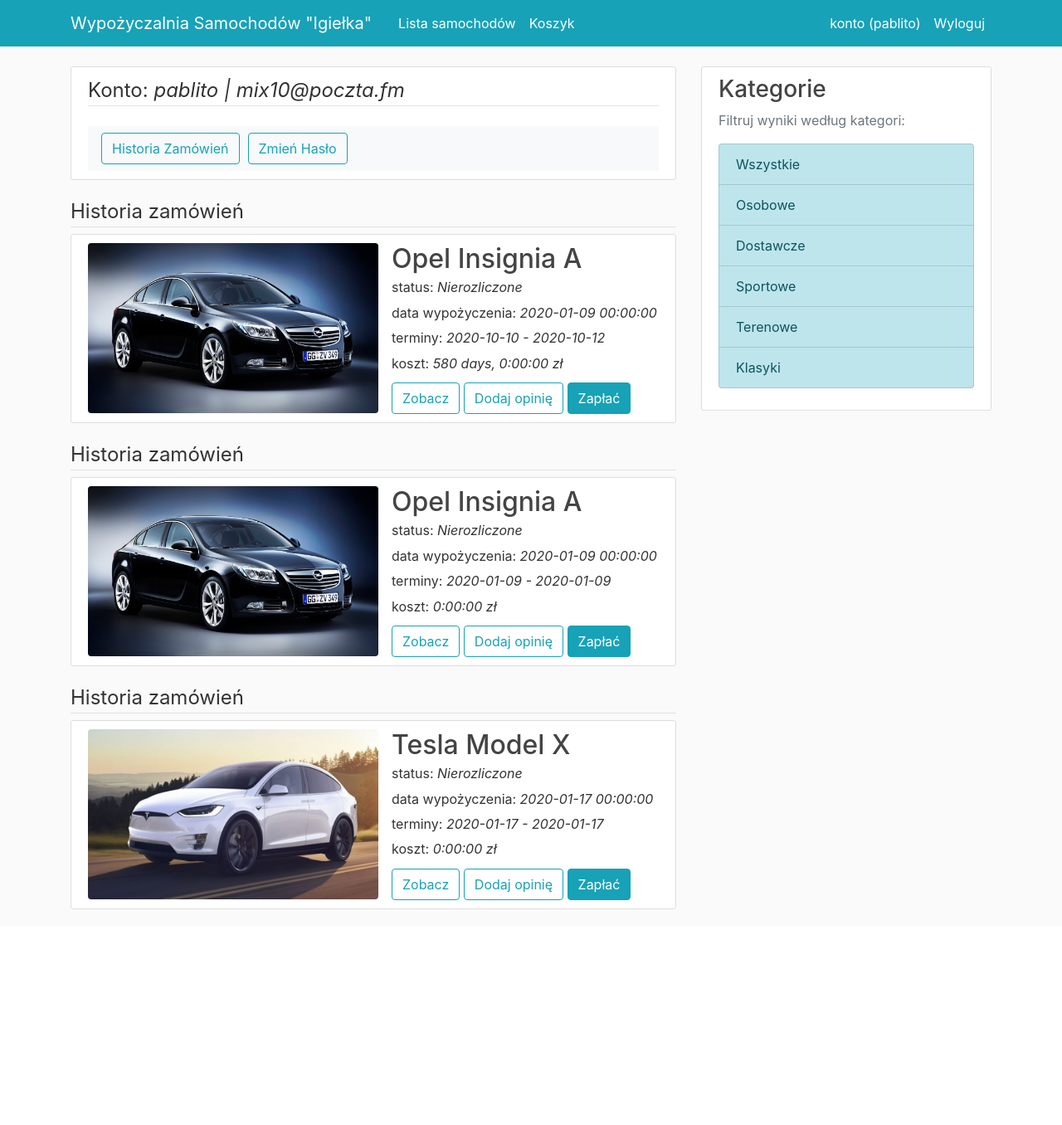
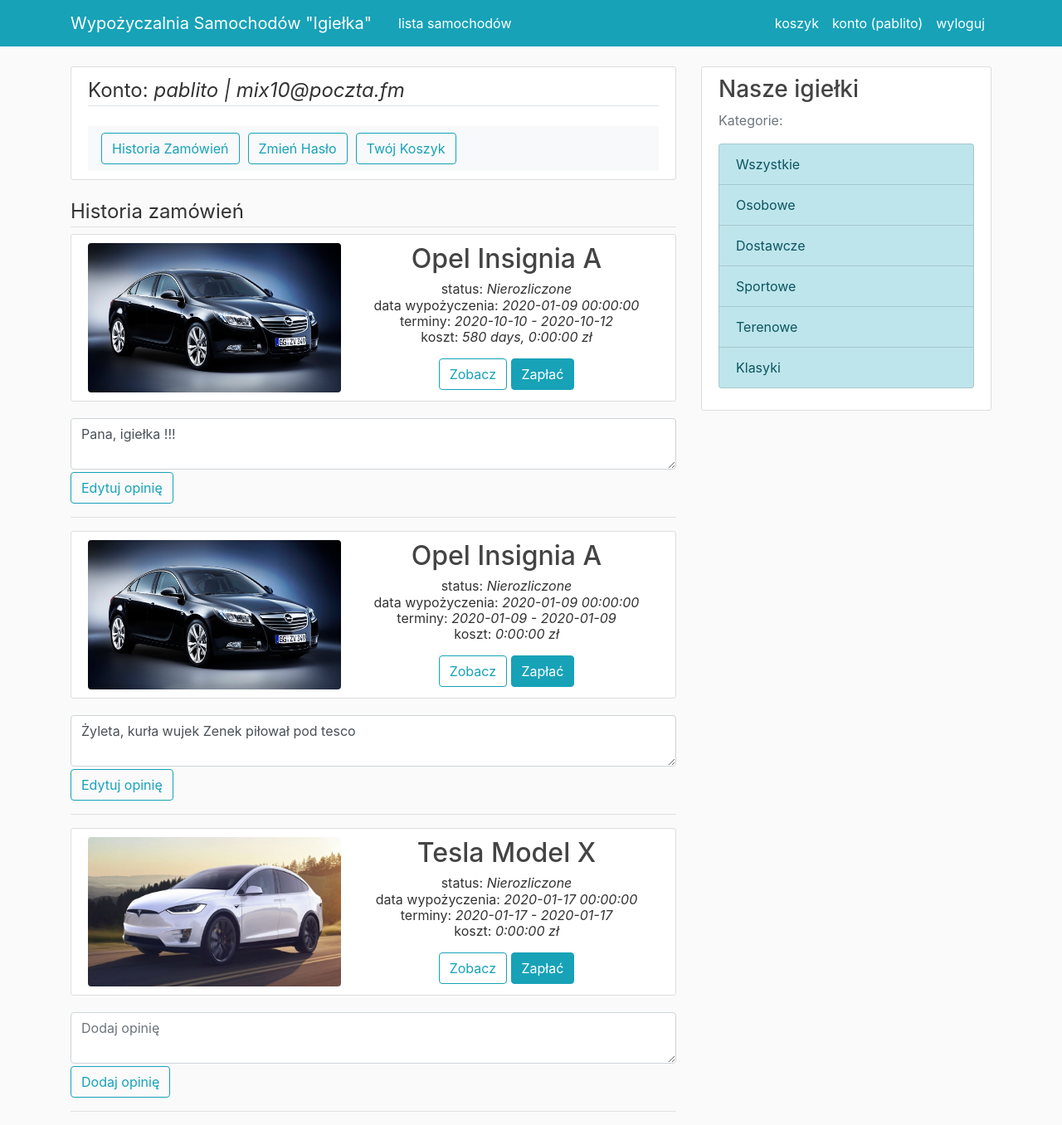
Before and after one commit to pablitocoder/rent_app, a Flask app: page /account/1 in a window 1280 px wide. Shown: the whole page at 83% size. Before the commit the page ends 1096 px from the top, so only its background shows below. Run offline with Flask 2, Linux system fonts and the light colour scheme; a user stored in the database is signed in; data comes from the database, SQL or seed files in the repository; both versions use the stored data as it was after the commit; some libraries are stand-ins or nearby versions.

Commit message:
Sorting, account, views done

```diff
--- a/rent_app/db_manage.py
+++ b/rent_app/db_manage.py
@@ -1,6 +1,6 @@
 from rent_app import db
-from rent_app.models import User, Car, Order
-
+from rent_app.models import User, Car, Order, Basket
+"""
 db.drop_all()
 db.create_all()
 
@@ -25,3 +25,4 @@ Car(category='klasyki', image_file='golf.jpg',brand='Volkswagen', model='Golf 1'
 for car in ls:
     db.session.add(car)
 db.session.commit()
+"""
--- a/rent_app/models.py
+++ b/rent_app/models.py
@@ -40,3 +40,8 @@ class Order(db.Model):
     opinion = db.Column(db.String(250))
     opinion_date = db.Column(db.DateTime)
     status=db.Column(db.String(30), default="Nierozliczone")
+
+class Basket(db.Model):
+    item_id=db.Column(db.Integer, primary_key=True)
+    user_id = db.Column(db.Integer, db.ForeignKey('user.id'), nullable=False)
+    car_id = db.Column(db.Integer, db.ForeignKey('car.id'), nullable=False)
--- a/rent_app/routes.py
+++ b/rent_app/routes.py
@@ -3,11 +3,15 @@ from rent_app import app, db, bcrypt
 from rent_app.forms import RegistrationForm, LoginForm, ChangePassword, RentForm
 from rent_app.models import Car, User, Order
 from flask_login import login_user, current_user, logout_user, login_required
+import datetime
 
 @app.route('/')
 def home():
-    cars = Car.query.all()
-    return render_template('home.html', cars = cars)
+    return redirect(url_for('filter',cat= 'wszystkie'))
+
+def print_date(dtime):
+    return dtime.strftime("%d-%m-%Y %H:%M:%S")
+
 
 @app.route('/about')
 def about():
@@ -44,34 +48,64 @@ def login():
 
 @app.route('/car_profile/<int:car_id>', methods=["POST", "GET"])
 def car_profile(car_id):
-    form = RentForm()
-    if form.validate_on_submit():
-        order = Order(car_id = car_id, user_id = current_user.id, start_date = form.start_date.data, end_date=form.end_date.data)
+    if request.method=="POST":
+        order = Order(car_id = car_id, user_id = current_user.id, start_date = request.args.get('start_date'), end_date=request.args.get('end_date'))
         db.session.add(order)
         db.session.commit()
-        return redirect(url_for('account'))
+        return redirect(url_for('account', option='history'))
     else:
         car = Car.query.filter_by(id=int(car_id)).first()
-        return render_template('car-profile.html', car=car, form=form)
+        orders = Order.query.filter_by(car_id = car_id)
+        users_id = [order.user_id for order in orders]
+        users = [User.query.filter_by(id=u_id).first() for u_id in users_id]
+        orders_users = zip(orders,users)
+        return render_template('car-profile.html', car=car, orders_users=orders_users )
 
-@app.route('/filter/<cat>')
-def filter(cat):
-    if cat != '':
+@app.route('/filter/<cat>/')
+@app.route('/filter/<cat>/<sort>')
+def filter(cat, sort='alfa'):
+    if cat == 'wszystkie':
+        cars = Car.query.all()
+    else:
         cars = Car.query.filter_by(category=cat)
+
+    def stat_counter(car,to_count='opinions'):
+        all_orders = Order.query.all()
+        if to_count=='opinions':
+            counts = [1 if order.car_id==car.id else 0 for order in all_orders].count(1)
+        else:
+
+            counts = len([val for val in [order.opinion if order.car_id == car.id else None for order in all_orders] if val])
+        return counts
+
+    if sort=='opinie':
+        cars = [(car, stat_counter(car,'opinions')) for car in cars]
+        cars = sorted(cars, key=lambda car: car[1], reverse = True)
+        opinions = [car[1] for car in cars]
+        cars = [car[0] for car in cars]
+        cars_ops = zip(cars, opinions)
+    elif sort=='popular':
+        cars = [(car, stat_counter(car,'rents')) for car in cars]
+        cars = sorted(cars, key=lambda car: car[1], reverse=True)
+        cars = [car[0] for car in cars]
+        cars_ops = zip(cars, [stat_counter(car) for car in cars])
     else:
-        cars = Car.query.all()
-    return render_template('home.html', cars = cars)
+        cars = sorted(cars, key=lambda car: car.brand + " " + car.model)
+        cars_ops = zip(cars, [stat_counter(car) for car in cars])
+
+    return render_template('home.html', cars_ops = cars_ops, category=cat)
 
 @app.route('/logout')
 def logout():
     logout_user()
     return redirect(url_for('home'))
 
+
 @app.route('/account/<option>', methods=["POST", "GET"])
 @login_required
 def account(option):
     form = ChangePassword()
-    if option=="change_passwd":
+    if option == "change_passwd":
         if form.validate_on_submit():
             current_user.password = bcrypt.generate_password_hash(form.password.data).decode('utf-8')
             db.session.commit()
@@ -79,9 +113,21 @@ def account(option):
             return redirect(url_for('account', option='history'))
         else:
             return render_template('change_passwd.html', form=form)
+    elif option=='add_opinion':
+        order_id = int(request.form['order_id'])
+        order = Order.query.filter_by(order_id= order_id ).first()
+        order.opinion = request.form['opinion_text'].strip()
+        order.opinion_date = datetime.datetime.utcnow()
+        db.session.commit()
+        flash('Opinia została zaktualizowana!', 'success')
+        return redirect(url_for('account', option='history'))
     else:
         orders = Order.query.filter_by(user_id=current_user.id)
         cars_id = [order.car_id for order in orders]
         cars = [Car.query.filter_by(id=car_id).first() for car_id in cars_id]
         orders_cars = zip(orders,cars)
-        return render_template('account.html',orders_cars=orders_cars )
+        return render_template('account.html',orders_cars=orders_cars)
+
+@app.route('/basket', methods=['POST', 'GET'])
+def basket():
+    return render_template('basket.html')
--- a/rent_app/static/main.css
+++ b/rent_app/static/main.css
@@ -45,14 +45,13 @@ a.article-title:hover {
 }
 
 .article-content {
-  line-height:0.9;
+  line-height:1.2;
 
 }
 
-
 .article-img {
-    width:350px;
-    height:205px;
+    width:305px;
+    height:180px;
   margin-right: 30px;
 }
 
@@ -113,3 +112,8 @@ margin-bottom: 10px;
 img {
 text-align: center;
 }
+
+.car-profile-img{
+height:300px;
+width:450px;
+}
--- a/rent_app/templates/account.html
+++ b/rent_app/templates/account.html
@@ -7,34 +7,52 @@
         <form class="form-inline">
             <a href="{{url_for('account', option='history')}}" class="btn btn-outline-info" role="button" style="margin-right:10px;">Historia Zamówień</a>
             <a href="{{url_for('account', option='change_passwd')}}" class="btn btn-outline-info" role="button" style="margin-right:10px;">Zmień Hasło</a>
+            <a href="{{url_for('basket')}}" class="btn btn-outline-info" role="button" style="margin-right:10px;">Twój Koszyk</a>
         </form>
     </nav>
 </div>
+
     {% block account %}
+    <legend class="border-bottom">Historia zamówień</legend>
         {% for order, car in orders_cars %}
-<legend class="border-bottom">Historia zamówień</legend>
 <div class="media content-section">
+
         <div>
             <a href = "{{ (url_for('car_profile', car_id=car.id))}}">
-            <img class="align-self-start mr-3 img-fluid article-img rounded" src="../static/photos/{{car.image_file}}" alt="Generic placeholder image">
+                <img class="align-self-start mr-3 img-fluid article-img rounded" src="../static/photos/{{car.image_file}}" alt="Generic placeholder image">
             </a>
+
         </div>
-        <div class="media-body">
+        <div class="media-body text-center">
+
             <h2><a class="article-title" href="{{ (url_for('car_profile', car_id=car.id))}}">{{ car.brand + " " + car.model }}</a></h2>
-            <p class="article-content"> status: <i> {{ order.status }}</i></p>
-            <p class="article-content"> data wypożyczenia: <i>{{ order.order_date }} </i></p>
-              <p class="article-content"> terminy: <i> {{ order.start_date }} - {{order.end_date}} </i></p>
-            <p class="article-content"> koszt: <i> {{ car.price * (order.end_date - order.start_date) }} zł </i></p>
+
+            <p class="article-content">status: <i> {{ order.status }}</i><br>
+                data wypożyczenia: <i>{{ order.order_date }} </i><br>
+                terminy: <i> {{ order.start_date }} - {{order.end_date}}</i><br>
+                koszt: <i> {{ car.price * (order.end_date - order.start_date) }} zł</i><br>
+            </p>
               <a href= "{{ (url_for('car_profile', car_id=car.id))}}" class="btn btn-outline-info align-bottom" role = "button">Zobacz</a>
-            <a href= "{{ (url_for('car_profile', car_id=car.id))}}" class="btn btn-outline-info align-bottom" role = "button">Dodaj opinię</a>
             {% if order.status=="Nierozliczone" %}
                 <a href= "{{ (url_for('car_profile', car_id=car.id))}}" class="btn btn-info align-bottom" role = "button">Zapłać</a>
             {% endif %}
         </div>
+
 </div>
+<div style="margin-bottom:5px">
+                <form class="form-group" method="POST" action="{{ url_for('account', option='add_opinion') }}">
+                    <input type="hidden" name="order_id" value="{{ order.order_id }}">
+                    {% if order.opinion %}
+                    <textarea class="form-control" rows="2" name="opinion_text">{{order.opinion}}</textarea>
+                    <input type="submit" class="btn btn-outline-info" style="margin-top: 3px;"  value="Edytuj opinię" >
+                    {% else %}
+                    <textarea class="form-control" rows="2" name="opinion_text" placeholder="Dodaj opinię"></textarea>
+                    <input type="submit" class="btn btn-outline-info" style="margin-top: 3px;" value="Dodaj opinię">
+
+                    {% endif %}
+                </form>
+            </div>
+            <hr>
         {% endfor %}
-
-
     {% endblock account %}
-
 {% endblock content%}
--- a/rent_app/templates/base.html
+++ b/rent_app/templates/base.html
@@ -18,17 +18,17 @@
           </button>
           <div class="collapse navbar-collapse" id="navbarToggle">
             <div class="navbar-nav mr-auto">
-              <a class="nav-item nav-link" href="{{ url_for('home') }} ">Lista samochodów</a>
-              <a class="nav-item nav-link" href="{{ url_for('about') }} ">Koszyk</a>
+              <a class="nav-item nav-link" href="{{ url_for('home') }} ">lista samochodów</a>
             </div>
             <!-- Navbar Right Side -->
             <div class="navbar-nav">
                 {% if current_user.is_authenticated %}
+                    <a class="nav-item nav-link" href="{{ url_for('basket') }} ">koszyk</a>
                     <a class="nav-item nav-link" href="{{ url_for('account', option='history') }}">konto ({{ current_user.username }}) </a>
-                    <a class="nav-item nav-link" href="{{ url_for('logout') }} ">Wyloguj</a>
+                    <a class="nav-item nav-link" href="{{ url_for('logout') }} ">wyloguj</a>
                 {% else %}
-                  <a class="nav-item nav-link" href="{{ url_for('login') }} ">Logowanie</a>
-                  <a class="nav-item nav-link" href="{{ url_for('register') }} ">Rejestracja</a>
+                  <a class="nav-item nav-link" href="{{ url_for('login') }} ">logowanie</a>
+                  <a class="nav-item nav-link" href="{{ url_for('register') }} ">rejestracja</a>
                 {% endif %}
             </div>
           </div>
@@ -52,10 +52,10 @@
         </div>
         <div class="col-md-4">
           <div class="content-section">
-            <h3>Kategorie</h3>
-            <p class='text-muted'>Filtruj wyniki według kategori:
+            <h3>Nasze igiełki</h3>
+            <p class='text-muted'>Kategorie:
               <div class="list-group">
-                <a href="{{ (url_for('home')) }}" class="list-group-item list-group-item-action list-group-item-info">Wszystkie</a>
+                <a href="{{ (url_for('filter', cat='wszystkie')) }}" class="list-group-item list-group-item-action list-group-item-info">Wszystkie</a>
                 <a href="{{ (url_for('filter', cat='osobowe')) }}" class="list-group-item list-group-item-action list-group-item-info">Osobowe</a>
                 <a href="{{ (url_for('filter', cat='dostawcze')) }}" class="list-group-item list-group-item-action list-group-item-info">Dostawcze</a>
                 <a href="{{ (url_for('filter', cat='sportowe')) }}" class="list-group-item list-group-item-action list-group-item-info">Sportowe</a>
@@ -63,6 +63,7 @@
                 <a href="{{ (url_for('filter', cat='klasyki')) }}" class="list-group-item list-group-item-action list-group-item-info">Klasyki</a>
               </div>
             </p>
+          {% block content1 %} {% endblock content1 %}
           </div>
         </div>
       </div>
```
Also changed, not shown: rent_app/templates/basket.html (added, +27 -0 lines), rent_app/templates/car-profile.html (+11 -29 lines), rent_app/templates/home.html (+23 -20 lines), rent_app/site.db, rent_app/static/photos/audi-a6.jpg, rent_app/static/photos/warszawa.jpg.
